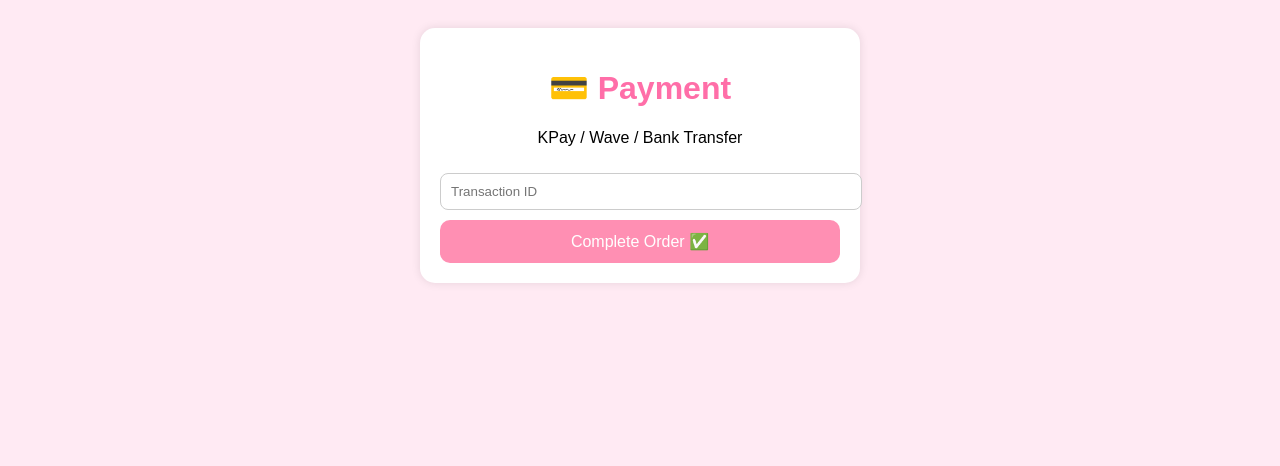
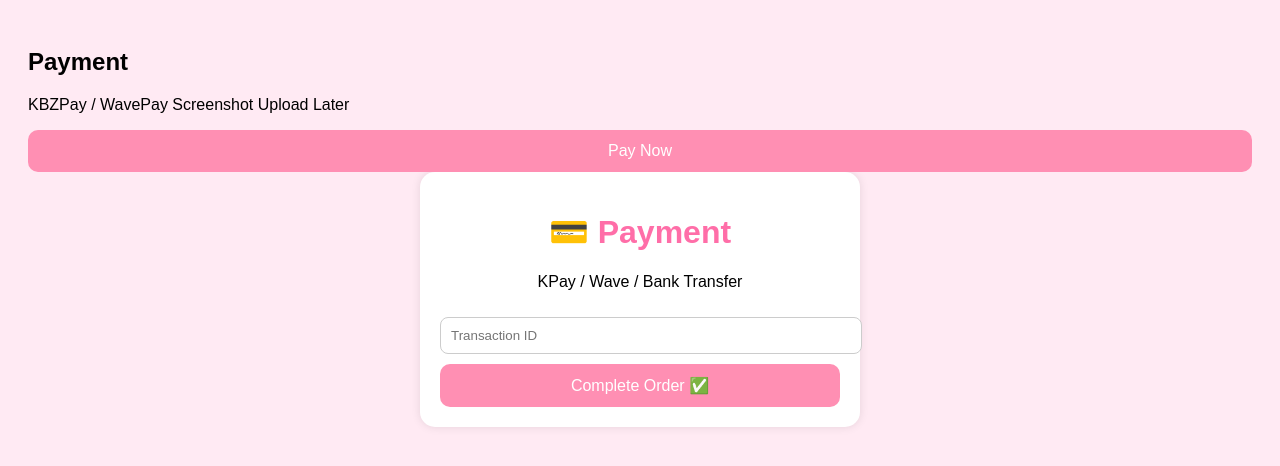
Before and after one commit to kurakawa1/Fashion-Pie, a plain HTML site: page payment.html in a window 1280 px wide. Drawn offline with Linux system fonts and the light colour scheme.

Commit message:
Update payment.html

```diff
--- a/payment.html
+++ b/payment.html
@@ -44,7 +44,17 @@
 </style>
 </head>
 
-<body>
+<body><h2>Payment</h2>
+
+<p>KBZPay / WavePay Screenshot Upload Later</p>
+
+<button onclick="pay()">Pay Now</button>
+
+<script>
+function pay(){
+window.location.href="success.html";
+}
+</script>
 
 <div class="container">
 
```
